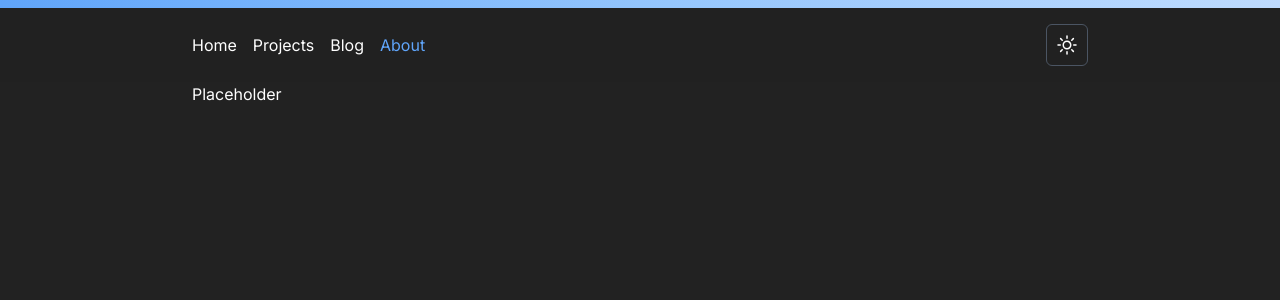
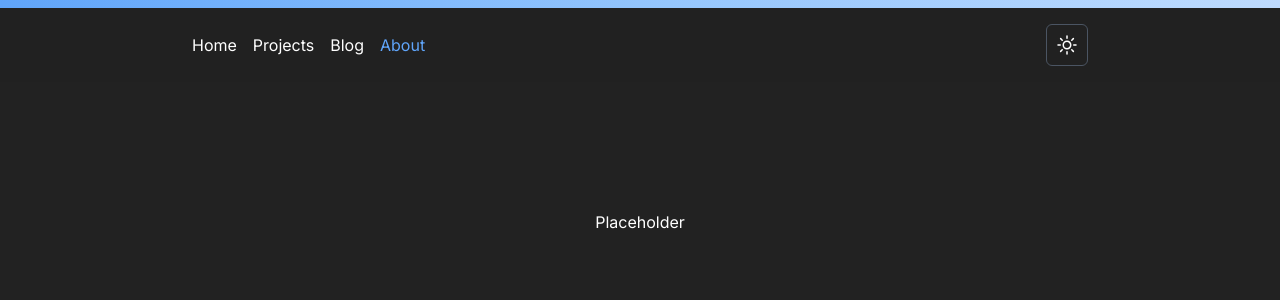
Before and after one commit to ccrsxx/portofolio, a Next.js app: page /about in a window 1280 px wide. Shown: the top 300 px of the page. Built offline with nearby package versions, Linux system fonts and the light colour scheme.

Commit message:
feat: add placeholder pages

```diff
--- a/src/pages/about.tsx
+++ b/src/pages/about.tsx
@@ -1,3 +1,22 @@
+import { motion } from 'framer-motion';
+import type { Variants } from 'framer-motion';
+
+const item: Variants = {
+  initial: { opacity: 0, y: 50 },
+  animate: { opacity: 1, y: 0 },
+  exit: { opacity: 0, y: 50 }
+};
+
 export default function Placeholder(): JSX.Element {
-  return <main className='layout'>Placeholder</main>;
+  return (
+    <motion.main
+      className='layout min-h-screen pt-32 text-center'
+      variants={item}
+      initial='initial'
+      animate='animate'
+      exit='exit'
+    >
+      Placeholder
+    </motion.main>
+  );
 }
--- a/src/pages/blog.tsx
+++ b/src/pages/blog.tsx
@@ -1,3 +1,22 @@
+import { motion } from 'framer-motion';
+import type { Variants } from 'framer-motion';
+
+const item: Variants = {
+  initial: { opacity: 0, y: 50 },
+  animate: { opacity: 1, y: 0 },
+  exit: { opacity: 0, y: 50 }
+};
+
 export default function Placeholder(): JSX.Element {
-  return <main className='layout'>Placeholder</main>;
+  return (
+    <motion.main
+      className='layout min-h-screen pt-32 text-center'
+      variants={item}
+      initial='initial'
+      animate='animate'
+      exit='exit'
+    >
+      Placeholder
+    </motion.main>
+  );
 }
--- a/src/pages/projects.tsx
+++ b/src/pages/projects.tsx
@@ -1,3 +1,22 @@
+import { motion } from 'framer-motion';
+import type { Variants } from 'framer-motion';
+
+const item: Variants = {
+  initial: { opacity: 0, y: 50 },
+  animate: { opacity: 1, y: 0 },
+  exit: { opacity: 0, y: 50 }
+};
+
 export default function Placeholder(): JSX.Element {
-  return <main className='layout'>Placeholder</main>;
+  return (
+    <motion.main
+      className='layout min-h-screen pt-32 text-center'
+      variants={item}
+      initial='initial'
+      animate='animate'
+      exit='exit'
+    >
+      Placeholder
+    </motion.main>
+  );
 }
```
